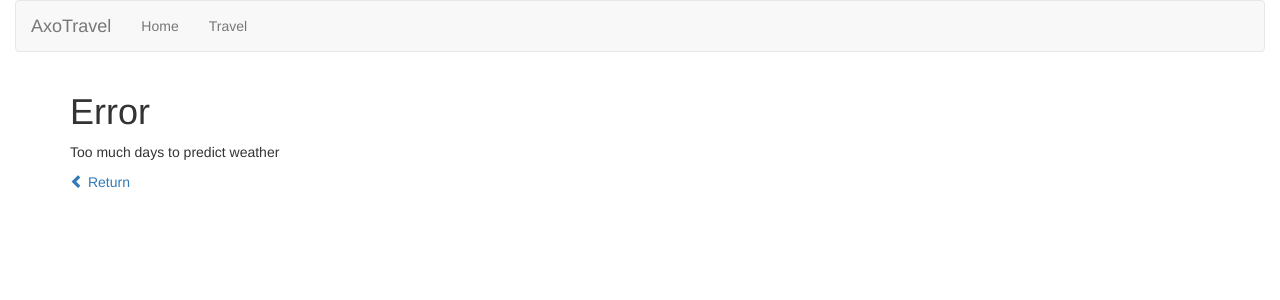
After one commit to polrodoreda/Axotravel, a Django app: template travelapp/templates/travelapp/travel_error.html in a window 1280 px wide. The commit adds this page. Shown: the top 300 px of the page. Run offline with Django 3.2, Linux system fonts and the light colour scheme; the template is opened without the code that fills it, so the values that code supplies are empty; some libraries are stand-ins or nearby versions.

Commit message:
Add mongodb query and weather error html

```diff
--- a/axotravel/settings.py
+++ b/axotravel/settings.py
@@ -110,3 +110,4 @@ USE_TZ = True
 
 STATIC_URL = '/static/'
 STATIC_ROOT = os.path.join(BASE_DIR, 'static')
+#GEOIP_PATH = os.path.join(BASE_DIR, 'geoip')
--- a/travelapp/src/distance.py
+++ b/travelapp/src/distance.py
@@ -4,9 +4,9 @@ import psycopg2
 
 
 def get_dist(city, city2):
-    conn = psycopg2.connect("dbname=travelapp_airport user=postgres password=Pepe1234")
+    conn = psycopg2.connect("dbname=axotravel user=postgres password=Pepe1234")
     cur = conn.cursor()
-    cur.execute("SELECT st_distance_sphere(a.location, b.location) FROM travelapp_airport a, travelapp_airport b WHERE a.name=%s AND b.name=%s;", (city, city2))
+    cur.execute("SELECT st_distance_sphere(a.city_location, b.city_location) FROM travelapp_airport a, travelapp_airport b WHERE a.city_name=%s AND b.city_name=%s;", (city, city2))
     res = cur.fetchone()[0]
 
     return res/1000
--- a/travelapp/templates/travelapp/base.html
+++ b/travelapp/templates/travelapp/base.html
@@ -10,15 +10,17 @@
     <!-- Bootstrap -->
     <link rel="stylesheet" href="https://maxcdn.bootstrapcdn.com/bootstrap/3.3.5/css/bootstrap.min.css">
     <link rel="stylesheet" href="https://maxcdn.bootstrapcdn.com/font-awesome/4.4.0/css/font-awesome.min.css">
-    <link rel="stylesheet" href="https://fonts.googleapis.com/icon?family=Material+Icons">
     <link rel="stylesheet" href="{% static 'css/style.css' %}" />
+
+    <link rel="stylesheet" href="https://ajax.googleapis.com/ajax/libs/jqueryui/1.12.1/themes/smoothness/jquery-ui.css">
+    <script src="https://ajax.googleapis.com/ajax/libs/jquery/3.2.1/jquery.min.js"></script>
   </head>
   <body>
     <div class="container-fluid">
       <nav class="navbar navbar-default">
         <div class="container-fluid">
           <div class="navbar-header">
-            <a class="navbar-brand" href="#">MultiTravel</a>
+            <a class="navbar-brand" href="#">AxoTravel</a>
           </div>
           <ul class="nav navbar-nav">
             <li><a href="{% url 'home' %}">Home</a></li>
@@ -34,8 +36,6 @@
       {% block content %}
       {% endblock %}
     </div>
-    <!-- jQuery (necessary for Bootstrap's JavaScript plugins) -->
-    <script src="https://ajax.googleapis.com/ajax/libs/jquery/1.11.3/jquery.min.js"></script>
     <!-- Include all compiled plugins (below), or include individual files as needed -->
     <script src="https://maxcdn.bootstrapcdn.com/bootstrap/3.3.5/js/bootstrap.min.js"></script>
   </body>
--- /dev/null
+++ b/travelapp/templates/travelapp/travel_error.html
@@ -0,0 +1,6 @@
+{% extends 'travelapp/base.html' %}
+{% block content %}
+  <h1>Error</h1>
+  <p>Too much days to predict weather</p>
+  <a href="{% url 'travel_form' %}"><span class="glyphicon glyphicon-chevron-left"></span> Return</a>
+{% endblock %}
```
Also changed, not shown: travelapp/views.py (+27 -12 lines), 2 other files.
